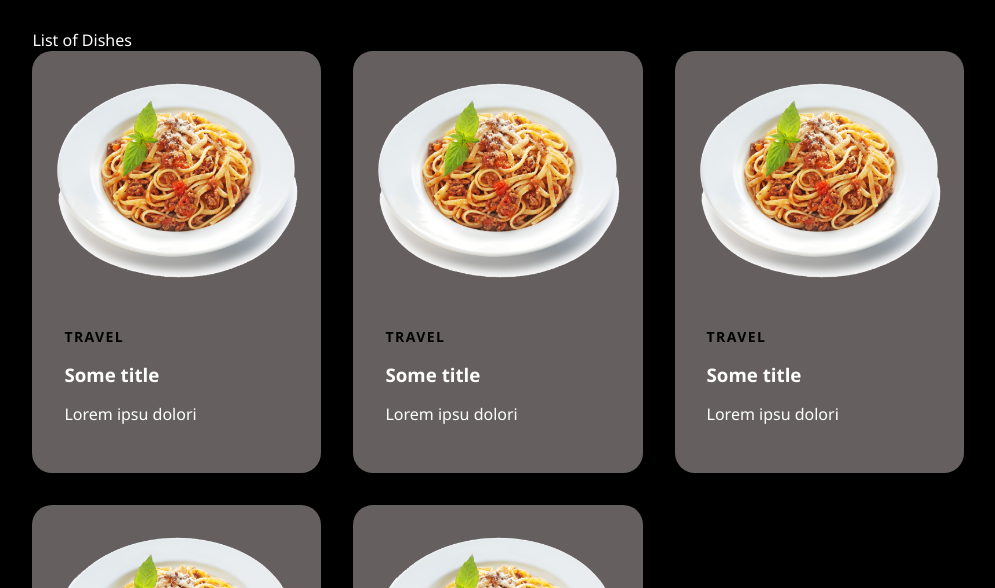
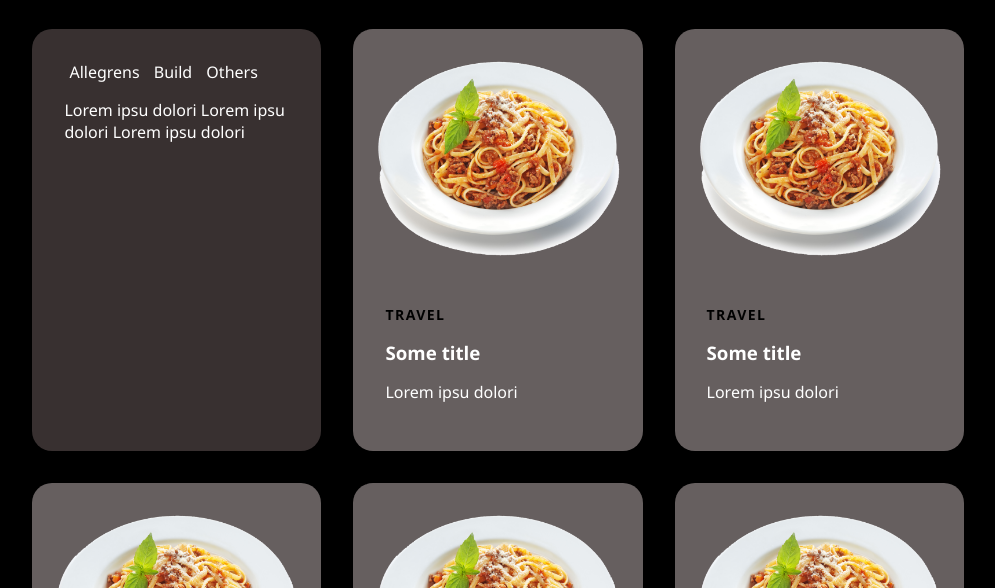
Before and after one commit to matorolll/Odin_Basic_HTML_CSS_FoodServices, a plain HTML site: page index.html in a window 1280 px wide. Shown: the part 212-800 px from the top of the page, without its empty margins (142-1137 px from the left). Drawn offline with Linux system fonts and the light colour scheme.

Commit message:
Adding info div for dishes

```diff
--- a/index.css
+++ b/index.css
@@ -103,6 +103,21 @@ header > h1{
 }
 
 
+.article-summary{
+    background: rgb(56, 48, 48);
+    border-radius: 20px;
+    transition: 0.3s;
+}
+.article-info{
+    padding: 2rem;
+
+}
+.article-info a {
+    padding: 5px;
+    text-decoration: none;
+    color: #ffffff;
+}
+
 
 
 .footer-content {
--- a/index.html
+++ b/index.html
@@ -26,8 +26,15 @@
     </div>
 
     <div class="mainmenu">
-        List of Dishes
         <div class="article-container">
+            <article class="article-summary">
+                    <div class="article-info">
+                        <a href="#">Allegrens</a>
+                        <a href="#">Build</a>
+                        <a href="#">Others</a>
+                        <p class="card-excerpt"> Lorem ipsu dolori Lorem ipsu dolori Lorem ipsu dolori</p>
+                    </div>
+            </article>
             <article class="article-card">
                 <figure class="article-image">
                     <img src="statics/dish1.png" alt="Spagetti"/>
@@ -80,13 +87,6 @@
             </article>
         </div>
     </div>
-
-
-
-
-    <div class="sidemenu">
-        Allergenes and other
-    </div>
 </div>
 <footer>
     <div class="footer-content">
```
